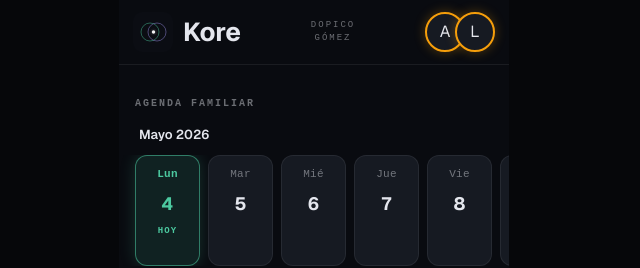
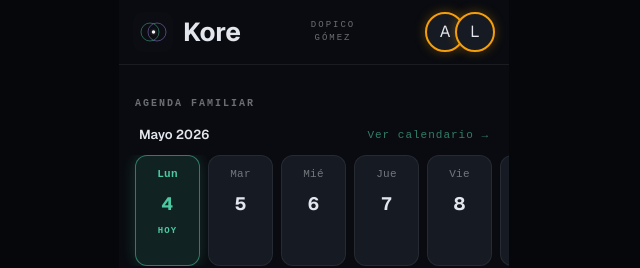
Before and after one commit to adopico83/kore, a Next.js app: page / in a window 1280 px wide. Shown: the top 268 px of the page, without its empty margins (326-966 px from the left). Built offline with nearby package versions, Linux system fonts and the light colour scheme.

Commit message:
feat: ver calendario button in agenda

```diff
--- a/src/app/page.tsx
+++ b/src/app/page.tsx
@@ -560,18 +560,51 @@ export default function Home() {
         {/* Agenda */}
         <section>
           <p style={{ ...sectionLabel }}>Agenda familiar</p>
-          <p
+          <div
             style={{
               margin: 0,
               padding: "0 20px",
               marginBottom: 10,
-              fontSize: 13,
-              fontWeight: 600,
-              color: "#e4e6ed",
+              display: "flex",
+              alignItems: "center",
+              justifyContent: "space-between",
+              gap: 8,
             }}
           >
-            {agendaMonthYear}
-          </p>
+            <p
+              style={{
+                margin: 0,
+                fontSize: 13,
+                fontWeight: 600,
+                color: "#e4e6ed",
+                minWidth: 0,
+              }}
+            >
+              {agendaMonthYear}
+            </p>
+            <button
+              type="button"
+              onClick={() => {
+                setCalendarInitialDate(null);
+                setShowCalendar(true);
+              }}
+              style={{
+                margin: 0,
+                padding: 0,
+                border: "none",
+                background: "transparent",
+                fontSize: "11px",
+                color: "rgba(76,201,160,0.6)",
+                fontFamily: "monospace",
+                letterSpacing: "1px",
+                cursor: "pointer",
+                flexShrink: 0,
+                whiteSpace: "nowrap",
+              }}
+            >
+              Ver calendario →
+            </button>
+          </div>
           <div
             style={{
               display: "flex",
```
